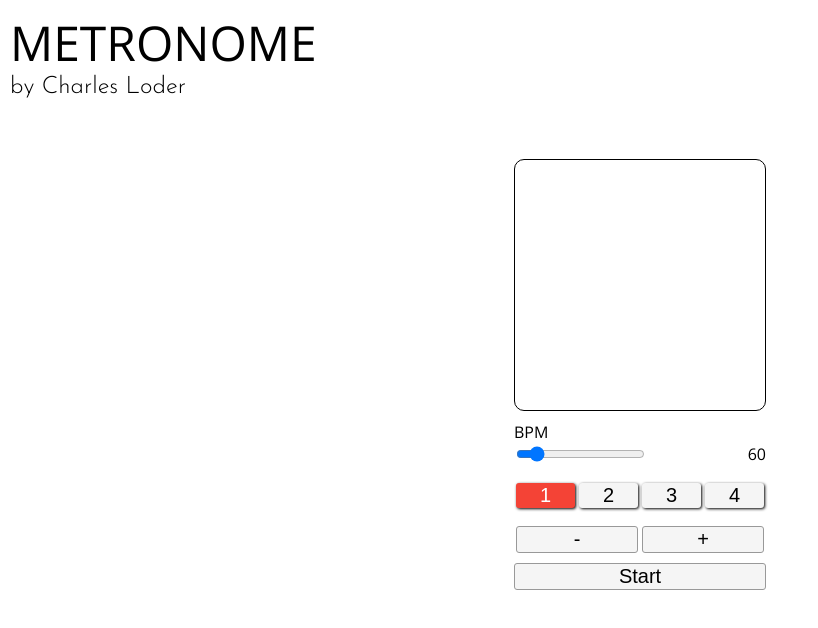
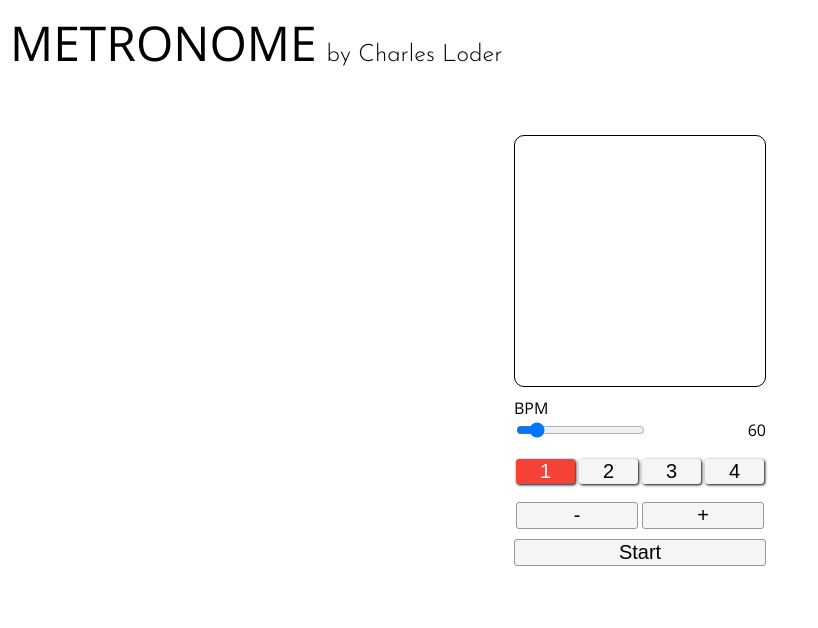
Before and after one commit to charlesLoder/metronome, a plain HTML site: page index.html in a window 1280 px wide. Shown: the whole page, without its empty margins (0-818 px from the left). Drawn offline with nearby package versions, Linux system fonts and the light colour scheme.

Commit message:
added media query

```diff
--- a/style.css
+++ b/style.css
@@ -39,8 +39,6 @@ strong {
   flex-direction: column;
   justify-content: center;
   padding: 30px;
-  /* border: 1px solid #000;
-  border-radius: 10px; */
 }
 
 #canvas {
@@ -118,3 +116,13 @@ li {
 }
 
 /****** Media Queries *******/
+
+@media (min-width: 749px) {
+  header {
+    flex-direction: row;
+    align-items: baseline;
+  }
+  h1 {
+    margin-left: 10px;
+  }
+}
```
